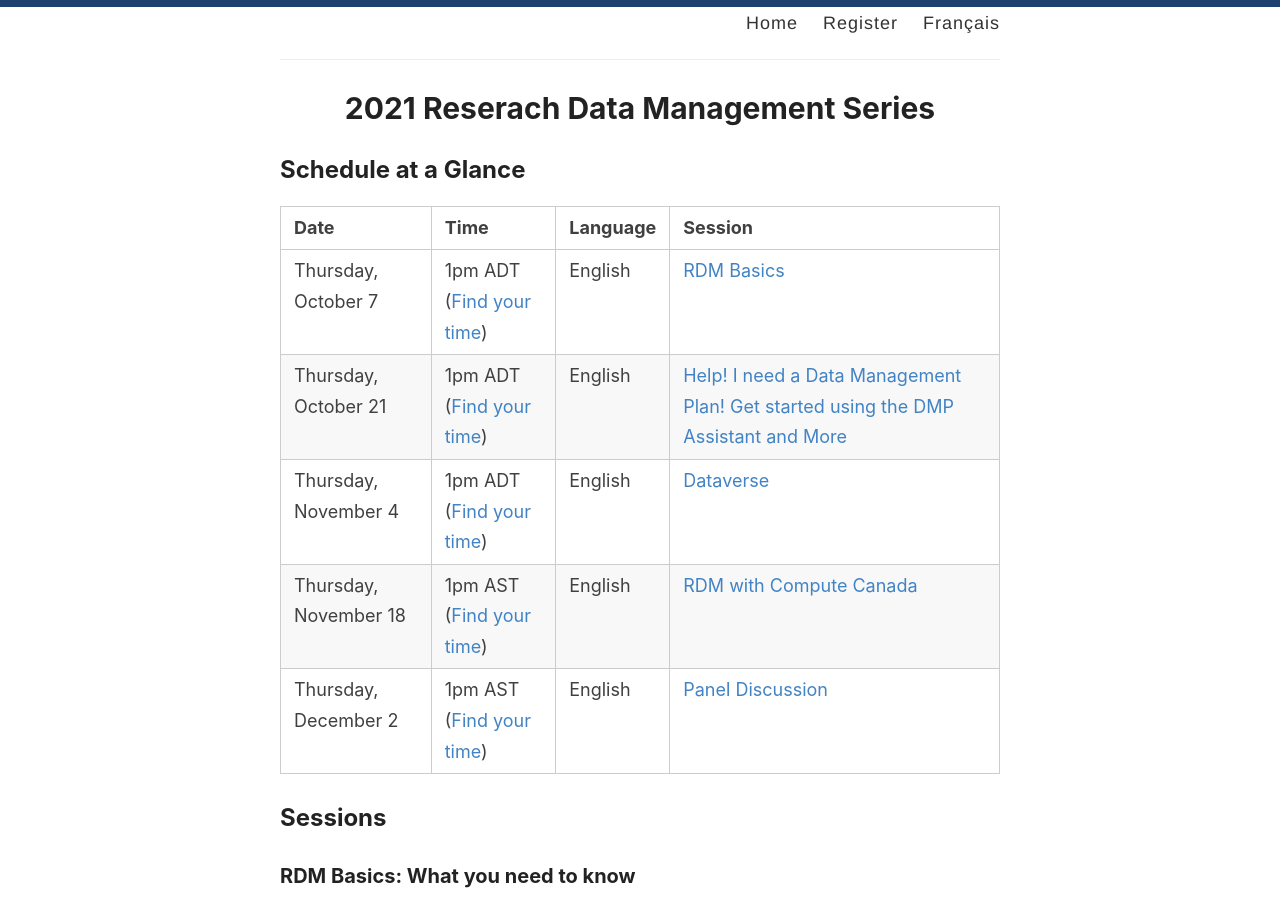
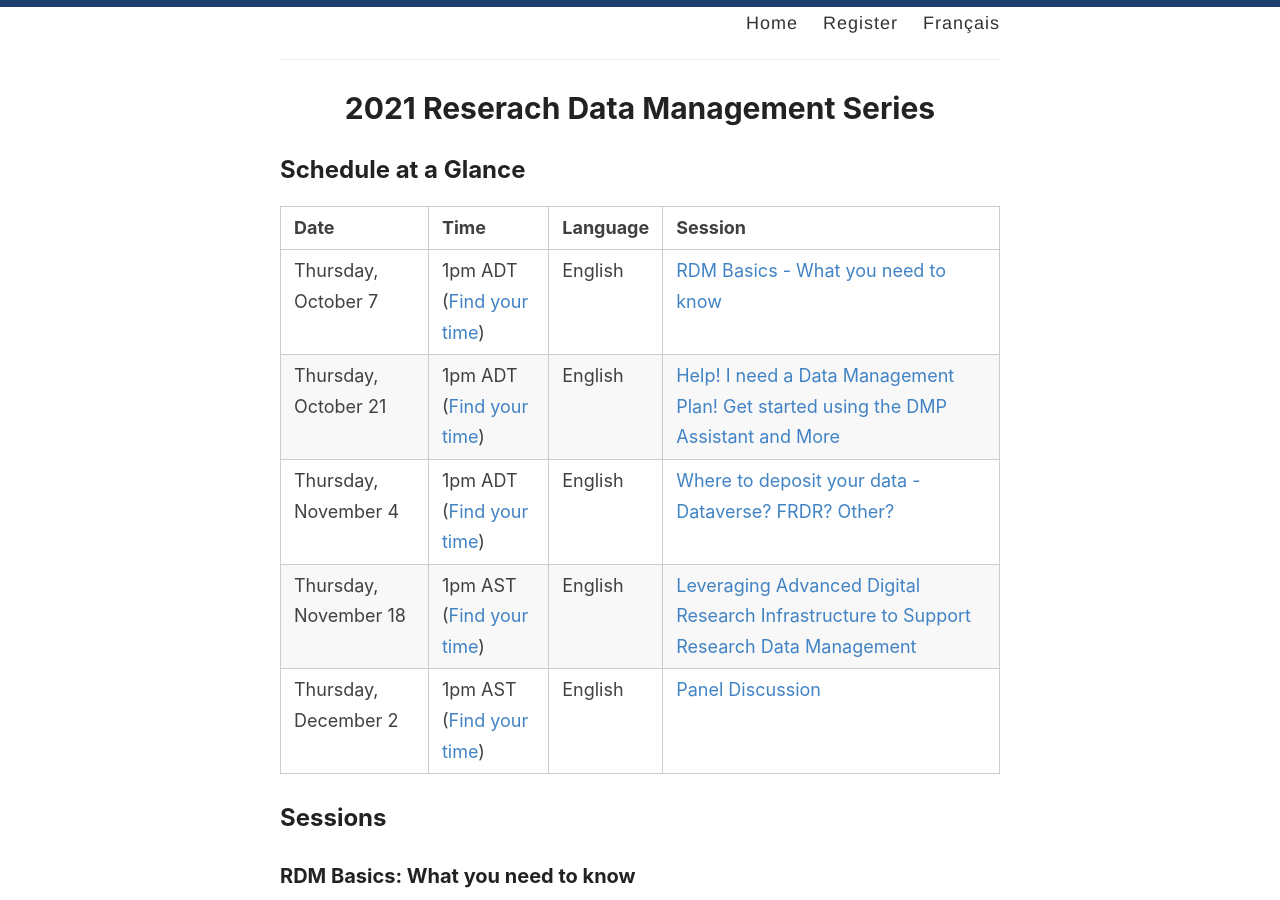
Before and after one commit to caul-dpsc/2021-rdm-series, a Jekyll site: the page built from _pages/index.md, in a window 1280 px wide and 900 px high, scrolled down 242 px. Built offline with Jekyll 4.4.1, drawn with Linux system fonts in a browser that asks for light colours.

Commit message:
Update index.md

```diff
--- a/_pages/index.md
+++ b/_pages/index.md
@@ -7,10 +7,10 @@ permalink: /
 
 | Date | Time | Language | Session |
 | ---- | ---- | -------- | ------- |
-| Thursday, October 7 | 1pm ADT ([Find your time](https://dateful.com/time-zone-converter?t=1pm&d=2021-10-07&tz2=Atlantic-Daylight-Time-ADT)) | English | [RDM Basics](#basics) |
+| Thursday, October 7 | 1pm ADT ([Find your time](https://dateful.com/time-zone-converter?t=1pm&d=2021-10-07&tz2=Atlantic-Daylight-Time-ADT)) | English | [RDM Basics - What you need to know](#basics) |
 | Thursday, October 21 | 1pm ADT ([Find your time](https://dateful.com/time-zone-converter?t=1pm&d=2021-10-21&tz2=Atlantic-Daylight-Time-ADT)) | English | [Help! I need a Data Management Plan! Get started using the DMP Assistant and More](#dmp) |
-| Thursday, November 4 | 1pm ADT ([Find your time](https://dateful.com/time-zone-converter?t=1pm&d=2021-11-04&tz2=Atlantic-Daylight-Time-ADT)) | English | [Dataverse](#dataverse) |
-| Thursday, November 18 | 1pm AST ([Find your time](https://dateful.com/time-zone-converter?t=12pm&d=2021-11-18&tz2=Atlantic-Standard-Time-AST)) | English | [RDM with Compute Canada](#cc) |
+| Thursday, November 4 | 1pm ADT ([Find your time](https://dateful.com/time-zone-converter?t=1pm&d=2021-11-04&tz2=Atlantic-Daylight-Time-ADT)) | English | [Where to deposit your data - Dataverse? FRDR? Other?](#dataverse) |
+| Thursday, November 18 | 1pm AST ([Find your time](https://dateful.com/time-zone-converter?t=12pm&d=2021-11-18&tz2=Atlantic-Standard-Time-AST)) | English | [Leveraging Advanced Digital Research Infrastructure to Support Research Data Management](#cc) |
 | Thursday, December 2 | 1pm AST ([Find your time](https://dateful.com/time-zone-converter?t=12pm&d=2021-12-02&tz2=Atlantic-Standard-Time-AST)) | English | [Panel Discussion](#panel) |
 
 ## Sessions
```
